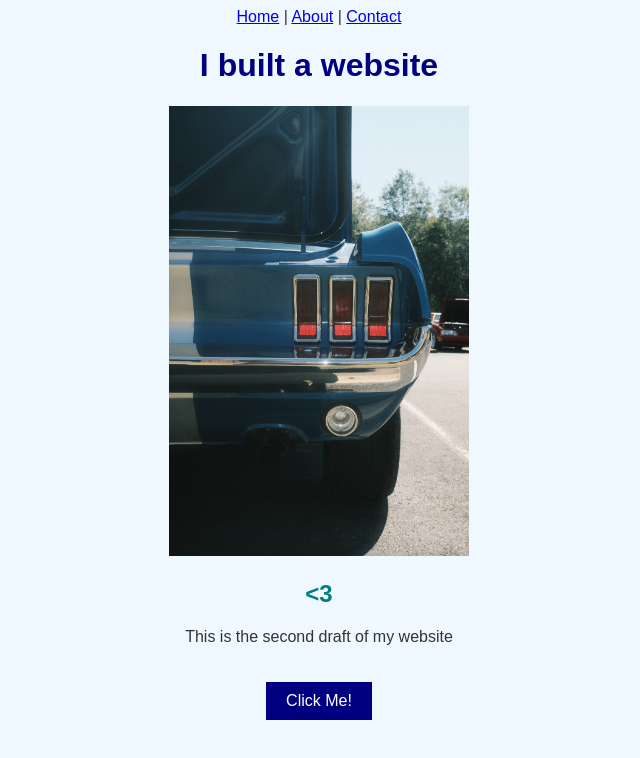
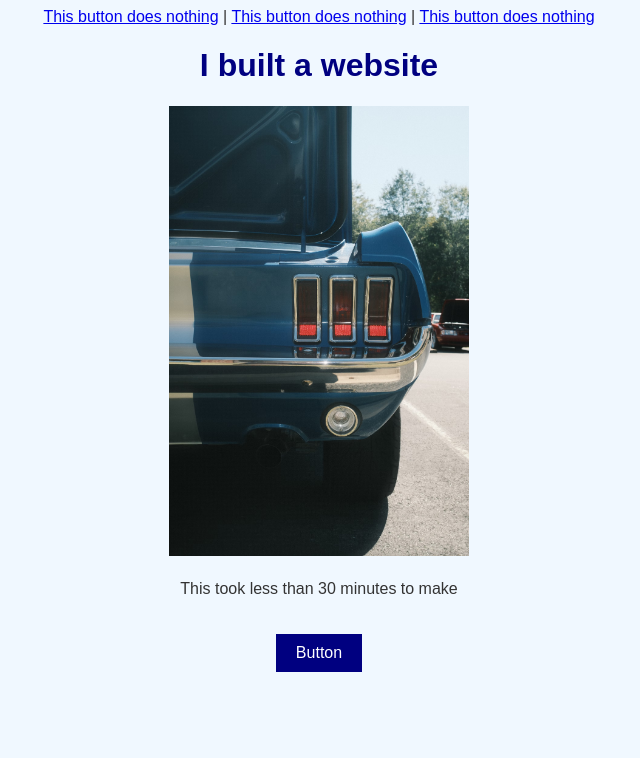
Before and after one commit to Hoyshnoy/newthing, a plain HTML site: page index.html in a window 1280 px wide. Shown: the whole page, without its empty margins (321-961 px from the left). Drawn offline with Linux system fonts and the light colour scheme.

Commit message:
Update index.html

```diff
--- a/index.html
+++ b/index.html
@@ -8,21 +8,21 @@
   <body>
     <!-- Main Heading -->
     <nav>
-  <a href="index.html">Home</a> |
-  <a href="about.html">About</a> |
-  <a href="contact.html">Contact</a>
-</nav>
+  <a href="index.html">This button does nothing</a> |
+  <a href="about.html">This button does nothing</a> |
+  <a href="contact.html">This button does nothing</a>
+   </nav>
     <h1>I built a website</h1>
     <img src="picture.jpg" alt="A cars tail light" width="300">
 
     <!-- Subheading -->
-    <h2> <3 </h2>
+    <h2>  </h2>
 
     <!-- Paragraph -->
-    <p>This is the second draft of my website </p>
+    <p> This took less than 30 minutes to make </p>
 
     <!-- Button with JavaScript -->
-    <button onclick="sayHello()">Click Me!</button>
+    <button onclick="sayHello()">Button</button>
 
     <!-- Link to JavaScript -->
     <script src="script.js"></script>
```
